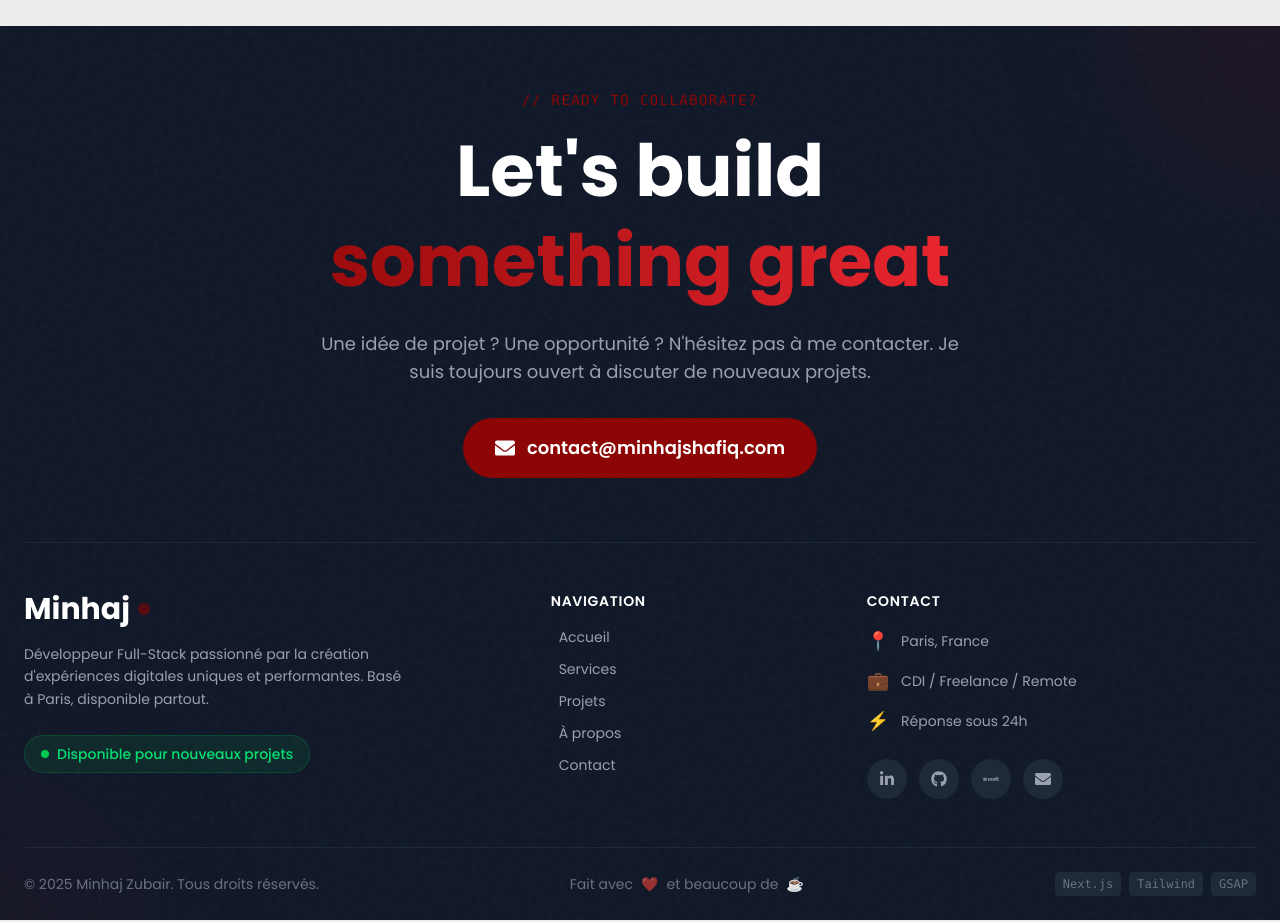
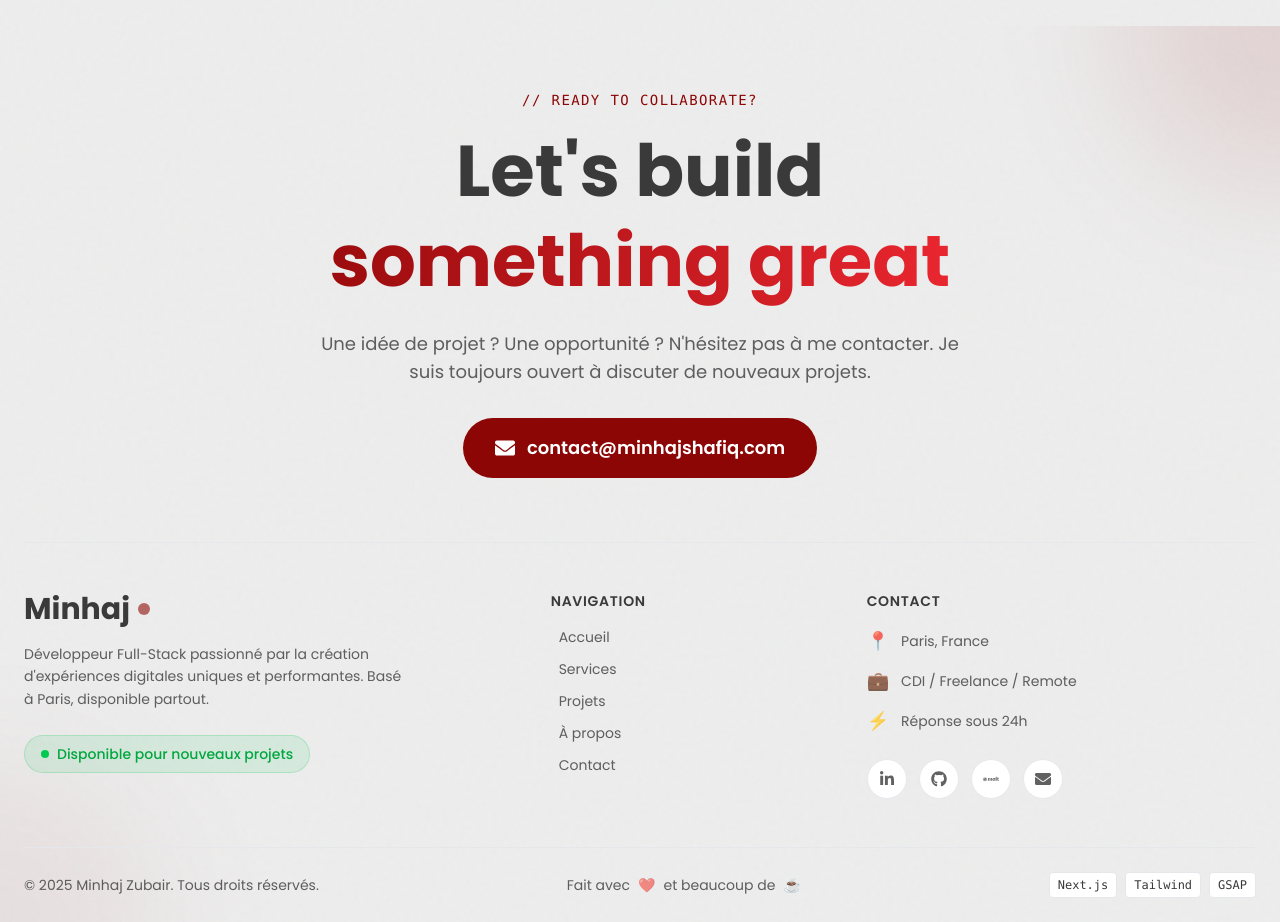
Before and after one commit to minhajshafiq/my-portfolio, a Next.js app: page / in a window 1280 px wide. Shown: the part 8120-9042 px from the top of the page. Built offline with nearby package versions, Linux system fonts and the light colour scheme.

Commit message:
fix:background color

```diff
--- a/app/layout.tsx
+++ b/app/layout.tsx
@@ -85,7 +85,7 @@ export default function RootLayout({
         <CustomCursor />
         <Loader>
           <Header />
-          <main>
+          <main className="bg-custom-primary">
             {children}
           </main>
           <Footer />
--- a/components/layout/Footer.tsx
+++ b/components/layout/Footer.tsx
@@ -72,7 +72,7 @@ export function Footer() {
   }, [])
 
   return (
-    <footer className="bg-gray-900 dark:bg-black relative overflow-hidden">
+    <footer className="bg-custom-primary relative overflow-hidden">
       {/* Background decorative elements */}
       <div className="absolute inset-0 overflow-hidden pointer-events-none">
         <div className="absolute -top-40 -right-40 w-80 h-80 bg-[#8C0605]/10 rounded-full blur-3xl" />
@@ -83,7 +83,7 @@ export function Footer() {
       <div className="container mx-auto px-6 relative z-10">
 
         {/* Top section - Big CTA */}
-        <div className="py-16 border-b border-gray-800">
+        <div className="py-16 border-b border-gray-200 dark:border-gray-700">
           <motion.div
             initial={{ opacity: 0, y: 30 }}
             whileInView={{ opacity: 1, y: 0 }}
@@ -93,13 +93,13 @@ export function Footer() {
             <span className="text-[#8C0605] dark:text-[#FFD6D6] font-mono text-sm tracking-widest uppercase mb-4 block">
               {'// '}Ready to collaborate?
             </span>
-            <h2 className="text-4xl md:text-6xl lg:text-7xl font-black text-white leading-tight mb-6">
+            <h2 className="text-4xl md:text-6xl lg:text-7xl font-black text-custom-title leading-tight mb-6">
               Let&apos;s build
-              <span className="block text-transparent bg-clip-text bg-gradient-to-r from-[#8C0605] to-red-500">
+              <span className="block text-transparent bg-clip-text bg-gradient-to-r from-[#8C0605] to-red-500 dark:from-[#FFD6D6] dark:to-red-400">
                 something great
               </span>
             </h2>
-            <p className="text-gray-400 text-lg mb-8 max-w-2xl mx-auto">
+            <p className="text-custom-secondary text-lg mb-8 max-w-2xl mx-auto">
               Une idée de projet ? Une opportunité ? N&apos;hésitez pas à me contacter.
               Je suis toujours ouvert à discuter de nouveaux projets.
             </p>
@@ -116,7 +116,7 @@ export function Footer() {
         </div>
 
         {/* Middle section - Links grid */}
-        <div className="py-12 grid grid-cols-1 md:grid-cols-12 gap-8 border-b border-gray-800">
+        <div className="py-12 grid grid-cols-1 md:grid-cols-12 gap-8 border-b border-gray-200 dark:border-gray-700">
 
           {/* Logo & tagline */}
           <motion.div
@@ -126,10 +126,10 @@ export function Footer() {
             className="md:col-span-5"
           >
             <div className="flex items-center gap-2 mb-4">
-              <span className="text-3xl font-black text-white">Minhaj</span>
+              <span className="text-3xl font-black text-custom-title">Minhaj</span>
               <div className="w-3 h-3 bg-[#8C0605] rounded-full animate-pulse" />
             </div>
-            <p className="text-gray-400 text-sm leading-relaxed mb-6 max-w-sm">
+            <p className="text-custom-secondary text-sm leading-relaxed mb-6 max-w-sm">
               Développeur Full-Stack passionné par la création d&apos;expériences digitales
               uniques et performantes. Basé à Paris, disponible partout.
             </p>
@@ -140,7 +140,7 @@ export function Footer() {
                 <span className="animate-ping absolute inline-flex h-full w-full rounded-full bg-green-400 opacity-75"></span>
                 <span className="relative inline-flex rounded-full h-2 w-2 bg-green-500"></span>
               </span>
-              <span className="text-green-400 text-sm font-medium">Disponible pour nouveaux projets</span>
+              <span className="text-green-600 dark:text-green-400 text-sm font-medium">Disponible pour nouveaux projets</span>
             </div>
           </motion.div>
 
@@ -152,7 +152,7 @@ export function Footer() {
             transition={{ delay: 0.1 }}
             className="md:col-span-3"
           >
-            <h3 className="text-white font-semibold mb-4 text-sm uppercase tracking-wider">
+            <h3 className="text-custom-title font-semibold mb-4 text-sm uppercase tracking-wider">
               Navigation
             </h3>
             <ul className="space-y-3">
@@ -160,7 +160,7 @@ export function Footer() {
                 <li key={link.name}>
                   <a
                     href={link.href}
-                    className="text-gray-400 hover:text-white transition-colors text-sm flex items-center gap-2 group"
+                    className="text-custom-secondary hover:text-custom-title transition-colors text-sm flex items-center gap-2 group"
                   >
                     <span className="w-0 group-hover:w-2 h-px bg-[#8C0605] transition-all duration-300" />
                     {link.name}
@@ -178,19 +178,19 @@ export function Footer() {
             transition={{ delay: 0.2 }}
             className="md:col-span-4"
           >
-            <h3 className="text-white font-semibold mb-4 text-sm uppercase tracking-wider">
+            <h3 className="text-custom-title font-semibold mb-4 text-sm uppercase tracking-wider">
               Contact
             </h3>
             <div className="space-y-3 text-sm">
-              <div className="flex items-center gap-3 text-gray-400">
+              <div className="flex items-center gap-3 text-custom-secondary">
                 <span className="text-lg">📍</span>
                 <span>Paris, France</span>
               </div>
-              <div className="flex items-center gap-3 text-gray-400">
+              <div className="flex items-center gap-3 text-custom-secondary">
                 <span className="text-lg">💼</span>
                 <span>CDI / Freelance / Remote</span>
               </div>
-              <div className="flex items-center gap-3 text-gray-400">
+              <div className="flex items-center gap-3 text-custom-secondary">
                 <span className="text-lg">⚡</span>
                 <span>Réponse sous 24h</span>
               </div>
@@ -206,7 +206,7 @@ export function Footer() {
                   rel="noopener noreferrer"
                   whileHover={{ scale: 1.1, y: -2 }}
                   whileTap={{ scale: 0.95 }}
-                  className={`w-10 h-10 rounded-full bg-gray-800 flex items-center justify-center text-gray-400 hover:text-white transition-all duration-300 ${link.color}`}
+                  className={`w-10 h-10 rounded-full bg-white dark:bg-gray-800 border border-gray-200 dark:border-gray-700 flex items-center justify-center text-custom-secondary hover:text-white transition-all duration-300 ${link.color}`}
                   title={link.name}
                 >
                   <link.icon className="w-4 h-4" />
@@ -222,7 +222,7 @@ export function Footer() {
             initial={{ opacity: 0 }}
             whileInView={{ opacity: 1 }}
             viewport={{ once: true }}
-            className="text-gray-500 text-sm"
+            className="text-custom-secondary text-sm"
           >
             © {currentYear} Minhaj Zubair. Tous droits réservés.
           </motion.p>
@@ -231,7 +231,7 @@ export function Footer() {
             initial={{ opacity: 0 }}
             whileInView={{ opacity: 1 }}
             viewport={{ once: true }}
-            className="text-gray-500 text-sm flex items-center gap-2"
+            className="text-custom-secondary text-sm flex items-center gap-2"
           >
             Fait avec
             <span className="text-[#8C0605] animate-pulse">❤️</span>
@@ -243,15 +243,15 @@ export function Footer() {
             initial={{ opacity: 0 }}
             whileInView={{ opacity: 1 }}
             viewport={{ once: true }}
-            className="flex items-center gap-2 text-gray-500 text-sm"
+            className="flex items-center gap-2 text-custom-secondary text-sm"
           >
-            <span className="font-mono text-xs bg-gray-800 px-2 py-1 rounded">
+            <span className="font-mono text-xs bg-white dark:bg-gray-800 border border-gray-200 dark:border-gray-700 px-2 py-1 rounded text-custom-title">
               Next.js
             </span>
-            <span className="font-mono text-xs bg-gray-800 px-2 py-1 rounded">
+            <span className="font-mono text-xs bg-white dark:bg-gray-800 border border-gray-200 dark:border-gray-700 px-2 py-1 rounded text-custom-title">
               Tailwind
             </span>
-            <span className="font-mono text-xs bg-gray-800 px-2 py-1 rounded">
+            <span className="font-mono text-xs bg-white dark:bg-gray-800 border border-gray-200 dark:border-gray-700 px-2 py-1 rounded text-custom-title">
               GSAP
             </span>
           </motion.div>
--- a/components/sections/Projects.tsx
+++ b/components/sections/Projects.tsx
@@ -126,7 +126,7 @@ export function Projects() {
   const otherProjects = projects.filter((p) => !p.featured)
 
   return (
-    <section id="projects" className="py-20 bg-gray-50 dark:bg-gray-900/50 overflow-hidden">
+    <section id="projects" className="py-20 bg-custom-primary overflow-hidden">
       <div className="container mx-auto px-6">
         <div className="max-w-6xl mx-auto">
           {/* Header */}
--- a/components/sections/Services.tsx
+++ b/components/sections/Services.tsx
@@ -59,7 +59,7 @@ export function Services() {
   const { t } = useTranslation()
 
   return (
-    <section id="services" className="py-20 bg-gray-50 dark:bg-gray-900/50 overflow-hidden">
+    <section id="services" className="py-20 bg-custom-primary overflow-hidden">
       <div className="container mx-auto px-6">
         <div className="max-w-6xl mx-auto">
 
```
